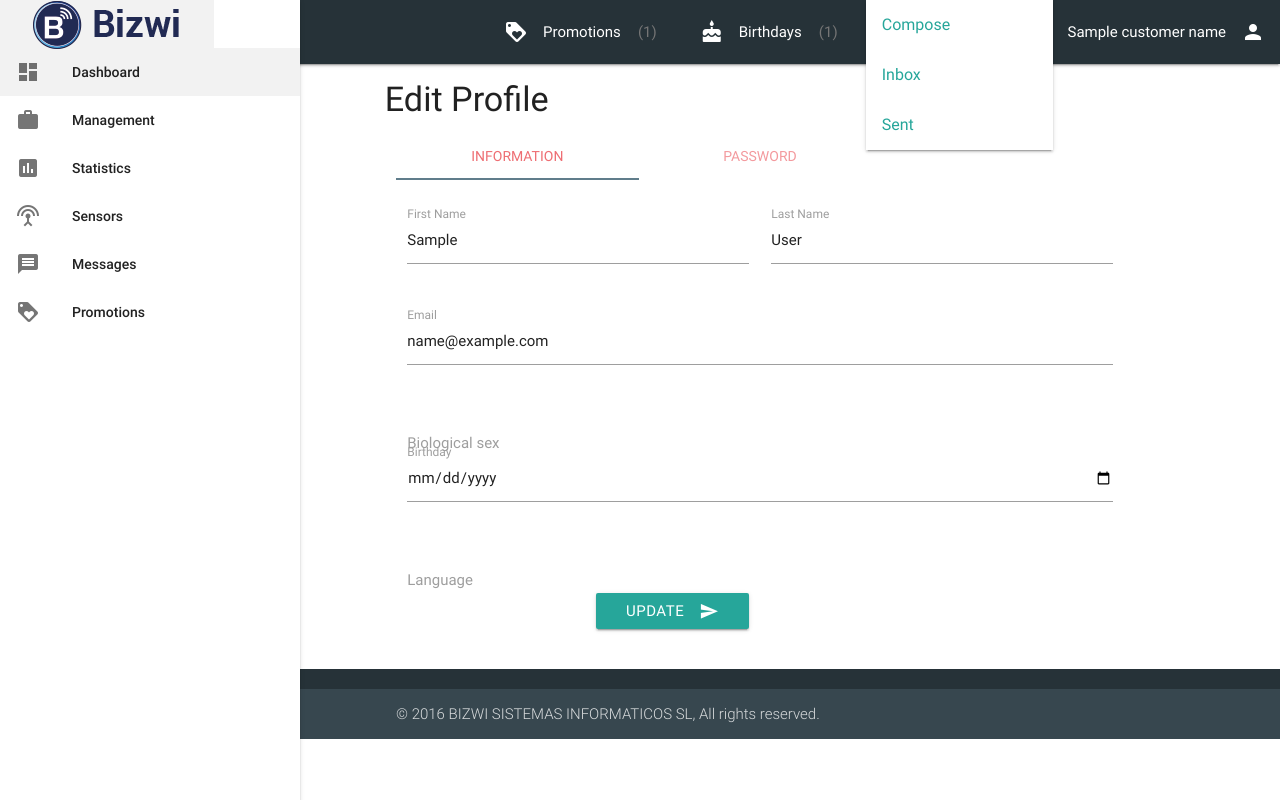
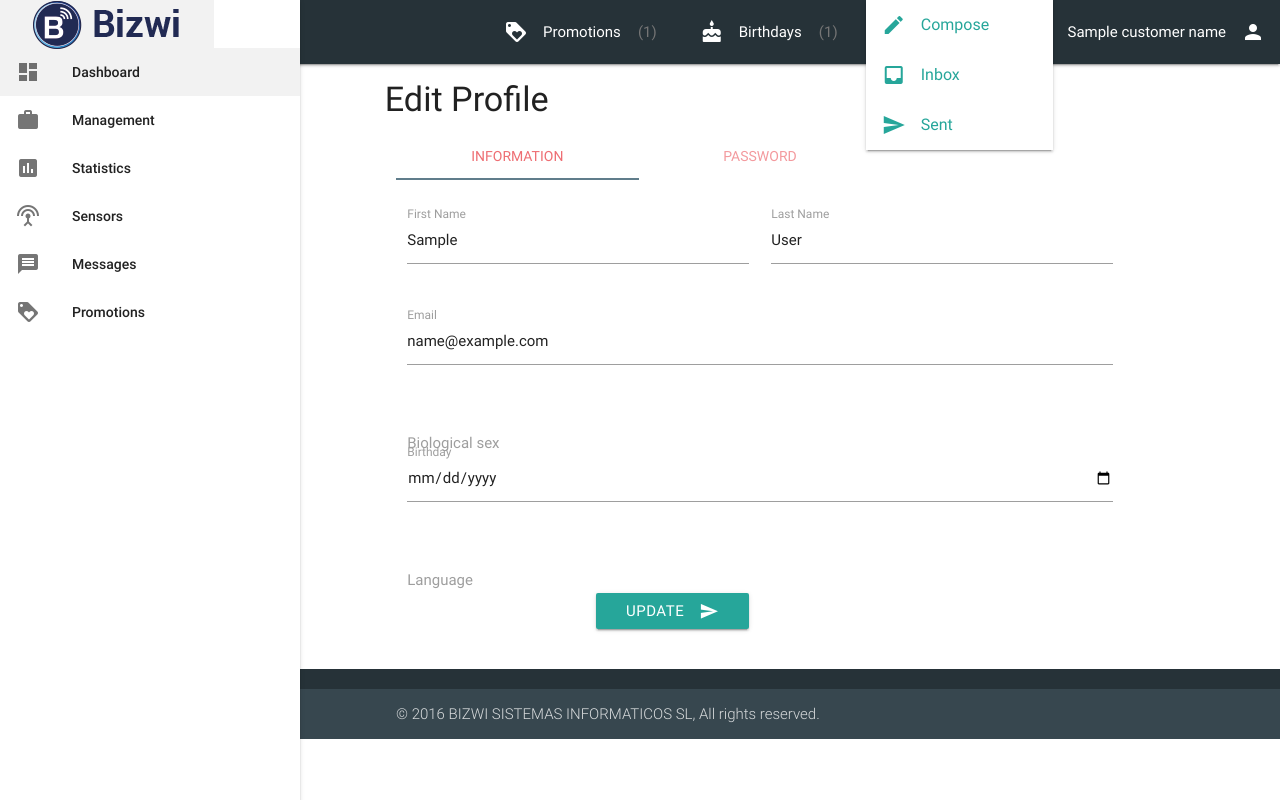
Before and after one commit to macagua/bizwi_app_website, a Django app: template dashboard/templates/profile.html in a window 1280 px wide, after a click that opens the changed part. Run offline with Django 3.2, Linux system fonts and the light colour scheme; tables that the repository leaves empty hold one stand-in row (values such as "Sample post"); the template is opened without the code that fills it: values that come from a table or form of the project are taken from there, most other values are stand-ins (such as "Sample title", 1, 10 or a date in 2020); some libraries are stand-ins or nearby versions.

Commit message:
small fix to add icons

```diff
--- a/dashboard/templates/base.html
+++ b/dashboard/templates/base.html
@@ -53,9 +53,9 @@ Version: 1.0
     </ul>
     <!-- Dropdown for Messages  -->
     <ul id="dropdown2" class="dropdown-content">
-        <li><a href="#">{% trans "Compose" %}</a></li>
-        <li><a href="#">{% trans "Inbox" %}</a></li>
-        <li><a href="#">{% trans "Sent" %}</a></li>
+        <li><a href="#!"><i class="material-icons left">create</i>{% trans "Compose" %}</a></li>
+        <li><a href="#!"><i class="material-icons left">inbox</i>{% trans "Inbox" %}</a></li>
+        <li><a href="#!"><i class="material-icons left">send</i>{% trans "Sent" %}</a></li>
     </ul>
 
     <!-- Dropdown for Birthdays  -->
```
